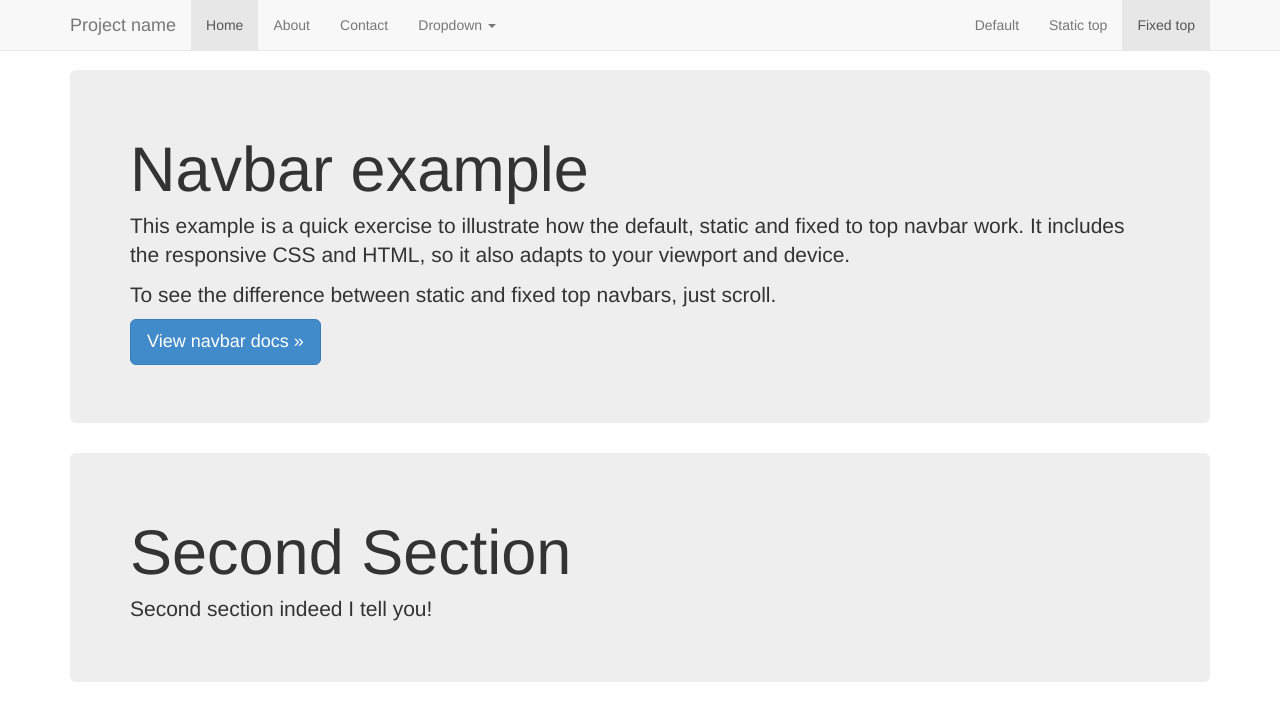
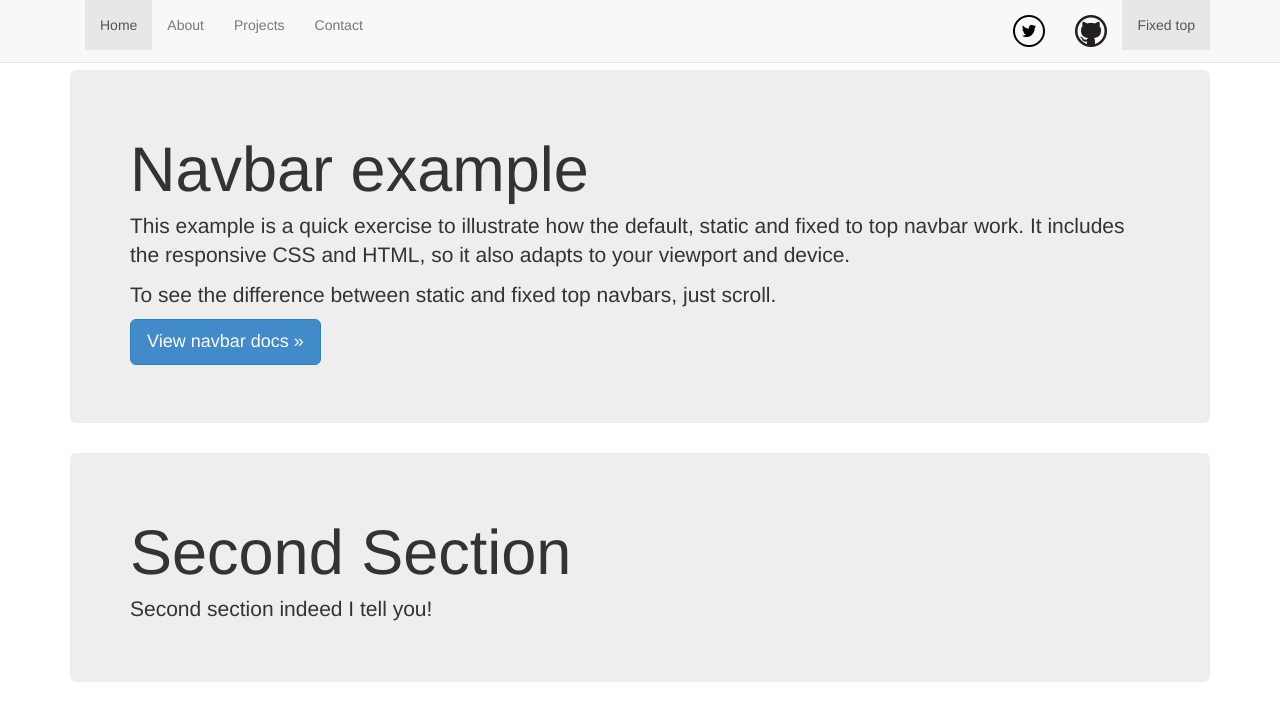
Before and after one commit to JLoyed/bootstrapSite, a plain HTML site: page index.html in a window 1280 px wide. Shown: the top 720 px of the page. Drawn offline with nearby package versions, Linux system fonts and the light colour scheme.

Commit message:
added github and twitter icons

```diff
--- a/index.html
+++ b/index.html
@@ -37,13 +37,15 @@
             <span class="icon-bar"></span>
             <span class="icon-bar"></span>
           </button>
-          <a class="navbar-brand" href="#">Project name</a>
+
         </div>
         <div class="navbar-collapse collapse">
           <ul class="nav navbar-nav">
             <li class="active"><a href="#">Home</a></li>
             <li><a href="#about">About</a></li>
+            <li><a href="#projects">Projects</a></li>
             <li><a href="#contact">Contact</a></li>
+            <!--
             <li class="dropdown">
               <a href="#" class="dropdown-toggle" data-toggle="dropdown">Dropdown <b class="caret"></b></a>
               <ul class="dropdown-menu">
@@ -55,11 +57,11 @@
                 <li><a href="#">Separated link</a></li>
                 <li><a href="#">One more separated link</a></li>
               </ul>
-            </li>
+            </li> -->
           </ul>
           <ul class="nav navbar-nav navbar-right">
-            <li><a href="../navbar/">Default</a></li>
-            <li><a href="../navbar-static-top/">Static top</a></li>
+            <li><a href="http://www.twitter.com/jloyed" target="new"><img src="images/twitter-32.png"></a></li>
+            <li><a href="http://www.github.com/jloyed" target="new"><img src="images/blacktocat-32.png"></a></li>
             <li class="active"><a href="./">Fixed top</a></li>
           </ul>
         </div><!--/.nav-collapse -->
@@ -78,7 +80,7 @@
         </p>
       </div>
 
-      <div id="contact" class="jumbotron">
+      <div id="projects" class="jumbotron">
         <h1>Second Section</h1>
         <p>Second section indeed I tell you!</p>
       </div>
```
Also changed, not shown: images/blacktocat-32.png (added), images/twitter-32.png (added), 1 other file.
